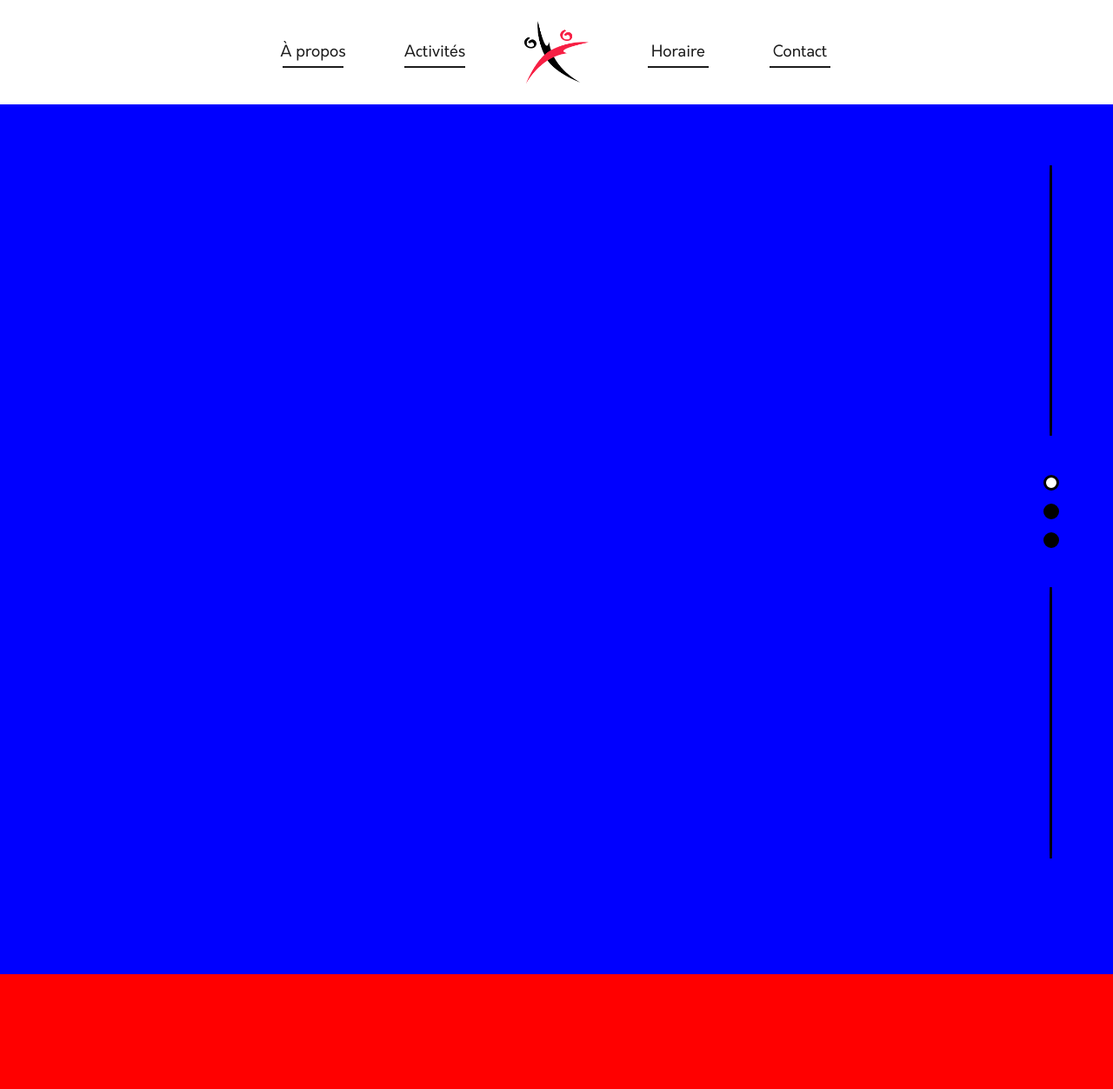
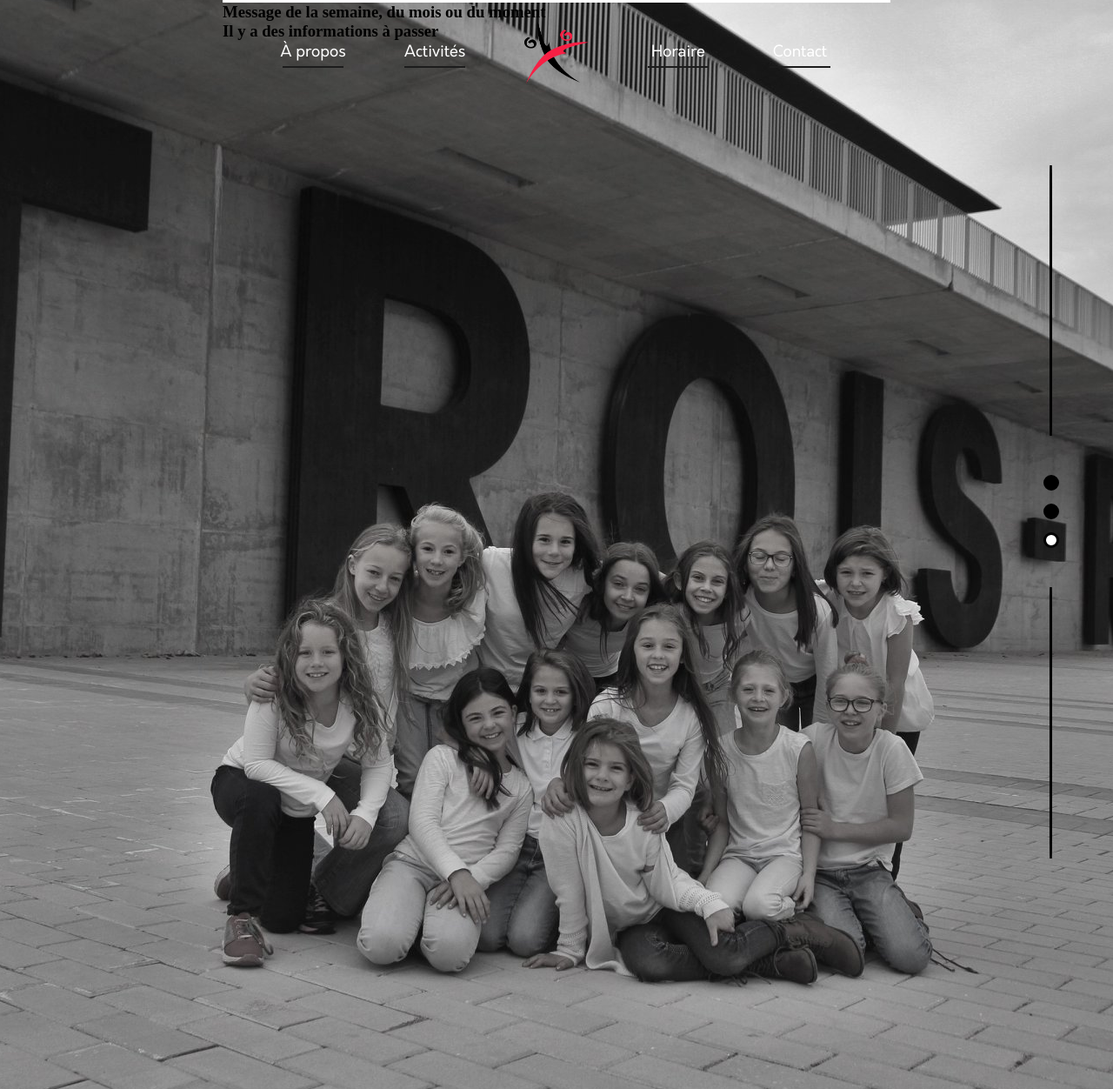
Before and after one commit to JulienR1/trampolineintercite.com-redesign, a PHP site: page / in a window 1280 px wide. Shown: the whole page at 87% size. Run offline with PHP 8.4, Linux system fonts and the light colour scheme; style sheets or scripts are compiled from the project's sources; some libraries are stand-ins or nearby versions.

Commit message:
Header resize + main page start

```diff
--- a/site/css/base.css
+++ b/site/css/base.css
@@ -22,6 +22,17 @@ main {
   position: relative;
 }
 
+main #main-container {
+  position: absolute;
+  width: 100%;
+  min-height: 100%;
+  top: 0;
+}
+
+section {
+  width: 100%;
+}
+
 footer {
   height: 452px;
 }
--- a/site/css/base.scss
+++ b/site/css/base.scss
@@ -21,6 +21,18 @@ header .footer-only, footer .header-only{
 
 main {
   min-height: calc(100% - #{$header_height});
+  position: relative;
+}
+
+main #main-container{
+  position: absolute;
+  width: 100%;
+  min-height: 100%;
+  top: 0;
+}
+
+section{
+  width: 100%;
 }
 
 footer {
--- a/site/css/index/index_header.css
+++ b/site/css/index/index_header.css
@@ -1,17 +1,19 @@
 @media only screen and (min-width: 701px) {
-  header {
+  header[atScreenTop] {
     height: 120px;
     -webkit-box-shadow: none;
             box-shadow: none;
+    background: transparent;
   }
-  header nav {
+  header[atScreenTop] nav {
     width: 700px;
   }
-  header nav .dropdown > a {
+  header[atScreenTop] nav .dropdown > a {
     line-height: 120px;
     vertical-align: middle;
+    color: #fff;
   }
-  header nav .dropdown > a:before {
+  header[atScreenTop] nav .dropdown > a:before {
     bottom: 35%;
   }
 }
--- a/site/css/index/index_header.scss
+++ b/site/css/index/index_header.scss
@@ -5,21 +5,23 @@
 
     $header_height : 120px;
 
-    header{
+    header[atScreenTop]{
         height: $header_height;
         box-shadow: none;
+        background: transparent;
     }
 
-    header nav {
+    header[atScreenTop] nav {
         width: 700px;
     }
 
-    header nav .dropdown > a{
+    header[atScreenTop] nav .dropdown > a{
         line-height: $header_height;
         vertical-align: middle;
+        color: #fff;
     }
 
-    header nav .dropdown > a:before{
+    header[atScreenTop] nav .dropdown > a:before{
         bottom: 35%;
     }
 
--- a/site/css/index/index_style.css
+++ b/site/css/index/index_style.css
@@ -1 +1,31 @@
-/* No CSS *//*# sourceMappingURL=index_style.css.map */
+main {
+  min-height: 100%;
+}
+
+header {
+  position: absolute;
+}
+
+#main_page {
+  height: 100%;
+  position: absolute;
+  background-image: url("/Assets/img/background.jpg");
+  background-position: center;
+  background-color: #fff;
+}
+
+#main_page #msg-box {
+  width: 100%;
+  height: 75px;
+}
+
+#main_page #msg-container {
+  width: 60%;
+  margin: 0 auto;
+}
+
+#main_page #msg-container #msg-background-line {
+  height: 3px;
+  background-color: #fff;
+}
+/*# sourceMappingURL=index_style.css.map */
--- a/site/css/index/index_style.scss
+++ b/site/css/index/index_style.scss
@@ -0,0 +1,32 @@
+@import "../variables";
+
+main{
+    min-height: 100%;
+}
+
+header{
+    position: absolute;
+}
+
+#main_page{
+    height: 100%;
+    position: absolute;
+    background-image: url("/Assets/img/background.jpg");
+    background-position: center;
+    background-color: #fff;
+}
+
+#main_page #msg-box{
+    width: 100%;
+    height: 75px;
+}
+
+#main_page #msg-container{
+    width: 60%;
+    margin: 0 auto;
+}
+
+#main_page #msg-container #msg-background-line{
+    height: 3px;
+    background-color: #fff;
+}
--- a/site/index.php
+++ b/site/index.php
@@ -16,13 +16,25 @@
           include "php/nav/sidenav.php"?>
 
     <main>
-        <section id="main_page" style="height: 1000px; background-color: blue;"></section>
-        <section id="activities" style="height: 1000px; background-color: red;"></section>
-        <section id="news" style="height: 1000px; background-color: yellow;"></section>
+        <div id="main-container">
+            <section id="main_page">
+                <div id="msg-box">
+                    <div id="msg-container">
+                        <div id="msg-background-line"></div>
+                        <div id="msg">
+                            <h3>Message de la semaine, du mois ou du moment<br>Il y a des informations à passer</h3>
+                        </div>
+                    </div>
+                </div>
+            </div>
+        </section>
+
+        <section id="activities"></section>
+
+        <section id="news"></section>
     </main>
 
     <?php include "php/nav/footer.php";
           include "php/scripts.php"?>
-
 </body>
 </html>
--- /dev/null
+++ b/site/js/index_header_format.js
@@ -0,0 +1,25 @@
+const heightToScroll = 120;
+var header = null;
+
+document.addEventListener('DOMContentLoaded', function () {
+    AssignHeader();
+    UpdateHeaderSize();
+});
+
+document.body.addEventListener("scroll", () => {
+    AssignHeader();
+    UpdateHeaderSize();
+});
+
+function AssignHeader() {
+    if (header === null) {
+        header = document.querySelector("header");
+    }
+}
+
+function UpdateHeaderSize() {
+    header.removeAttribute("atScreenTop");
+    if (document.body.scrollTop < heightToScroll) {
+        header.setAttribute("atScreenTop", "");
+    }
+}
--- a/site/php/scripts.php
+++ b/site/php/scripts.php
@@ -4,6 +4,7 @@
     $currentPage = Pages::GetCurrentPage();
     if($currentPage == Pages::INDEX){
         printScript("sidenav.js");
+        printScript("index_header_format.js");
     }
 
     function printScript($script){
```
Also changed, not shown: site/build.html (added), 3 other files.
